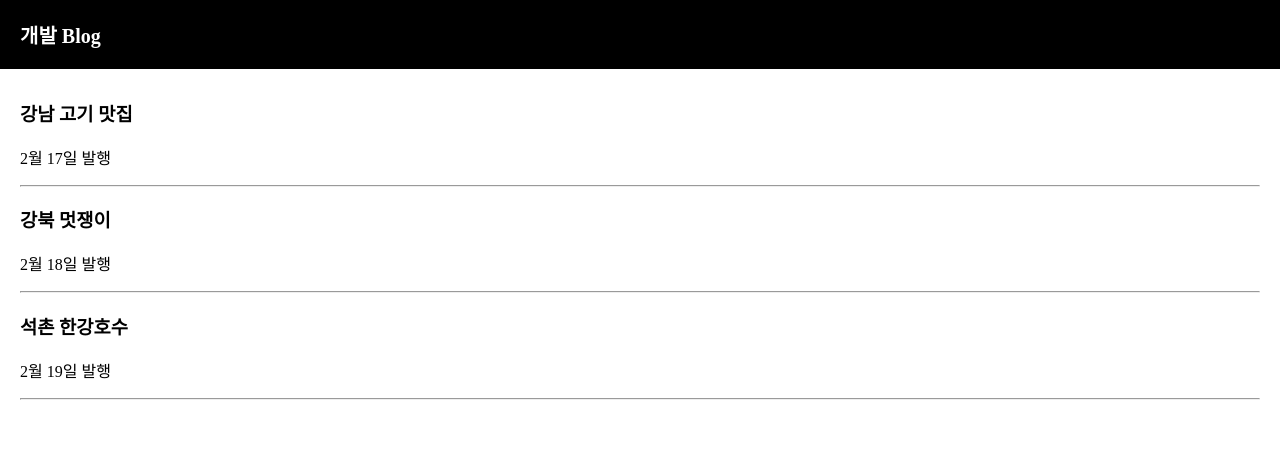
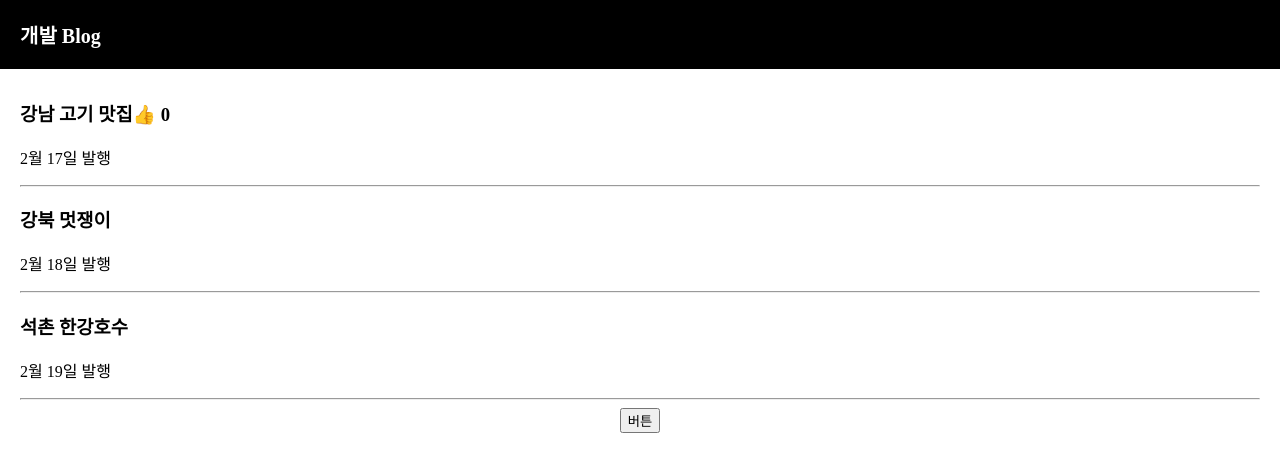
Before and after one commit to Doku9/Front-end-TIL, a React (Create React App) app in the folder 04_react/: page / in a window 1280 px wide. Shown: the top 472 px of the page. Built offline with nearby package versions, Linux system fonts and the light colour scheme.

Commit message:
Update App.js

```diff
--- a/04_react/src/App.js
+++ b/04_react/src/App.js
@@ -1,3 +1,5 @@
+/* eslint-disable */
+
 // import logo from './logo.svg';
 import React, { useState } from "react";
 import "./App.css";
@@ -8,6 +10,13 @@ function App() {
     "강북 멋쟁이",
     "석촌 한강호수",
   ]);
+  let [따봉, 따봉변경] = useState(0);
+
+  function 제목바꾸기() {
+    var newArray = [...글제목];
+    newArray[0] = "여자코트 추천";
+    글제목변경(newArray);
+  }
 
   return (
     <div className="App">
@@ -16,7 +25,17 @@ function App() {
       </div>
       <div>
         <div className="list">
-          <h3> {글제목[0]} </h3>
+          <h3>
+            {글제목[0]}
+            <span
+              onClick={() => {
+                따봉변경(따봉 + 1);
+              }}
+            >
+              👍
+            </span>{" "}
+            {따봉}
+          </h3>
           <p>2월 17일 발행</p>
           <hr />
 
@@ -28,6 +47,9 @@ function App() {
           <p>2월 19일 발행</p>
           <hr />
         </div>
+        <div>
+          <button onClick={제목바꾸기}>버튼</button>
+        </div>
       </div>
     </div>
   );
```
